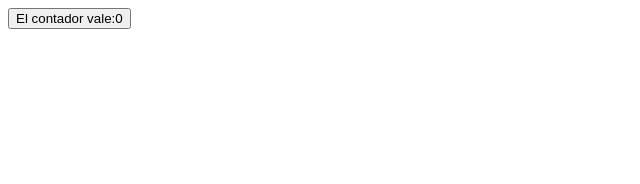
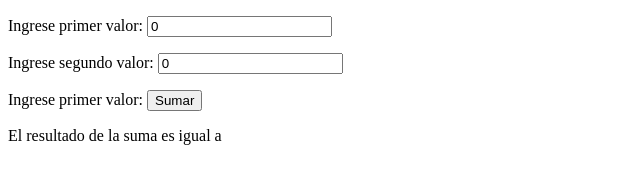
Before and after one commit to Frangnd/abdala, a plain HTML site: page 6/index.html in a window 1280 px wide. Shown: the whole page, without its empty margins (0-640 px from the left). Drawn offline with nearby package versions, Linux system fonts and the light colour scheme.

Commit message:
Update index.html

```diff
--- a/6/index.html
+++ b/6/index.html
@@ -7,20 +7,29 @@
 </head>
 <body>
   <div id="aplicacion">
-    <button v-on:click="incrementar">El contador vale:{{contador}}</button>
+    <p>Ingrese primer valor:
+      <input type="number" v-model="valor1">
+    </p>
+    <p>Ingrese segundo valor:
+      <input type="number" v-model="valor2">
+    </p>
+    <p>Ingrese primer valor:
+      <button v-on:click="sumarValores">Sumar</button>
+    </p>
+    <p>El resultado de la suma es igual a {{suma}}</p>
   </div>
-
   <script src="https://cdn.jsdelivr.net/npm/vue@2.5.16/dist/vue.js"></script>
-
   <script>
     var app=new Vue({
       el: '#aplicacion',
       data:{
-        contador: 0
+        valor1: 0,
+        valor2: 0,
+        suma: ''
       },
       methods: {
-        incrementar: function() {
-          this.contador = this.contador + 1;
+        sumarValores: function() {
+          this.suma = parseInt(this.valor1) + parseInt(this.valor2);
         }
       }
     })
```
